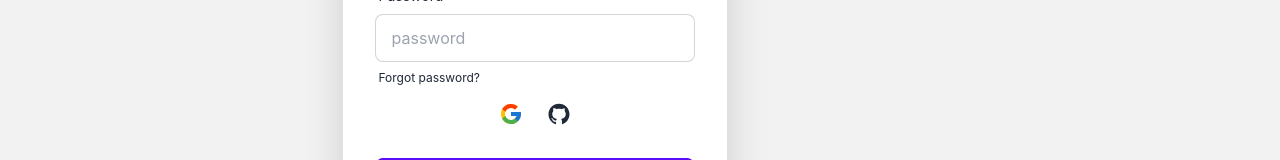
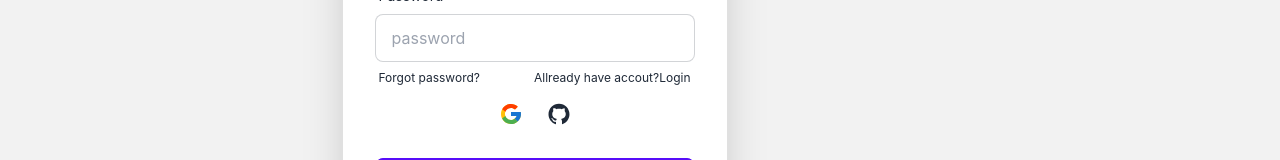
Before and after one commit to sou2000s/fyjus, a React (Create React App) app: page /register in a window 1280 px wide. Shown: the part 526-686 px from the top of the page. Built offline with nearby package versions, Linux system fonts and the light colour scheme; no server answers.

Commit message:
readme file updated

```diff
--- a/src/components/CheckOut/CheckOut.js
+++ b/src/components/CheckOut/CheckOut.js
@@ -10,11 +10,13 @@ const CheckOut = () => {
         toast.success("payment done")
     }
     return (
-        <div className='text-center border-2 my-32 '>
-
+        <div >
+              <div className='text-center border-2 my-32 '>
               <p className='text-xl '>Course Name:{course.name}</p>
              <p className='text-xl mt-12'>Total Rs: {course.detail[0].price}$</p>
              <button className='btn btn-primary mt-12' onClick={handlePayment}>Pay</button>
+              </div>
+
 
              <Footer></Footer>
         </div>
--- a/src/components/Login/Login.js
+++ b/src/components/Login/Login.js
@@ -73,6 +73,7 @@ const Login = () => {
           <input type="password" placeholder="password" name='password' className="input input-bordered" />
           <label className="label">
             <Link  className="label-text-alt link link-hover">Forgot password?</Link>
+
             <p  className="label-text-alt ml-7 link link-hover">Dont have Account? <Link to='/register'>Register</Link> </p>
           </label>
           <p className='text-red-700'>{errors}</p>
--- a/src/components/Register/Register.js
+++ b/src/components/Register/Register.js
@@ -97,6 +97,7 @@ const Register = () => {
           <input type="password" name='password' placeholder="password" className="input input-bordered" />
           <label className="label">
             <Link to="" className="label-text-alt link link-hover">Forgot password?</Link>
+            <Link  className="label-text-alt link link-hover" to="/login">Allready have accout?Login</Link>
           </label>
           <p className='text-red-700'>{error}</p>
         </div>
```
Also changed, not shown: 1 other file (tests, documents, lock files or other folders).
